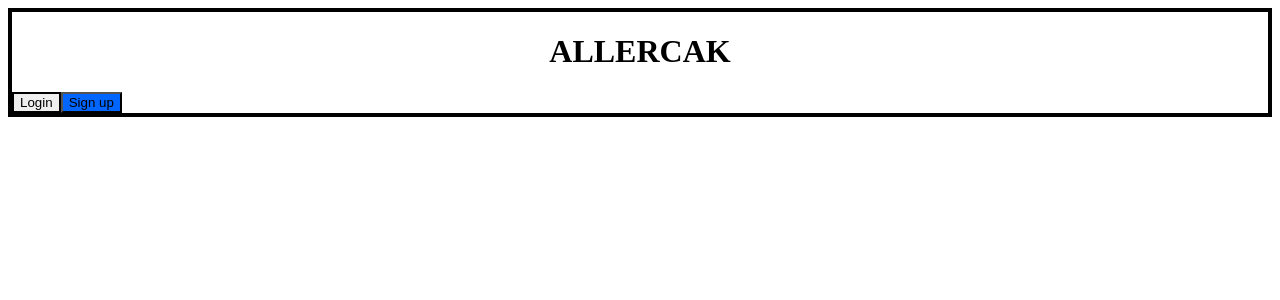
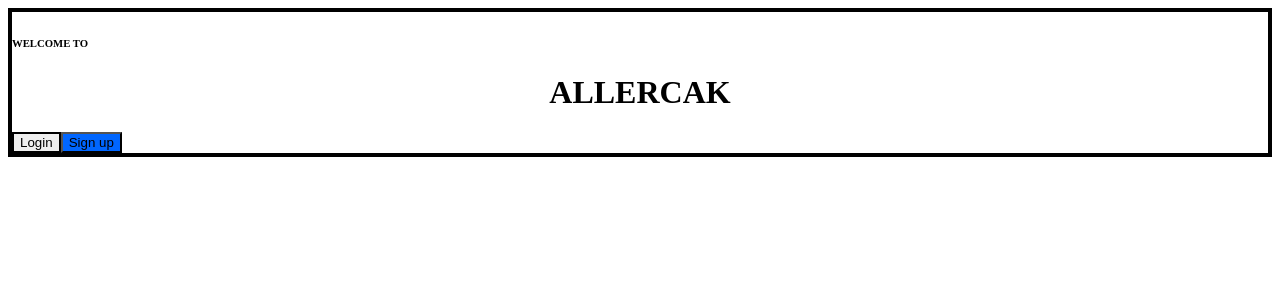
Before and after one commit to Magz-Blip/F_Cut, a React (Vite) app in the folder my-app/: page / in a window 1280 px wide. Shown: the top 300 px of the page. Built offline with nearby package versions, Linux system fonts and the light colour scheme.

Commit message:
Fix malformed className on h6 so Tailwind applies

```diff
--- a/my-app/src/App.tsx
+++ b/my-app/src/App.tsx
@@ -14,10 +14,12 @@ const App: React.FC = () => {
       {/* HERO PAGE */}
       <main id='main' className='flex flex-col-reverse justify-between p-6 md:p-10 border-4 border-black rounded-xl box-border'>
         <div>
+          <h6 className='text-red-500'>WELCOME TO</h6>
           <h1 id='title' className='text-4xl md:text-5xl font-bold leading-tight text-center'>
             ALLERCAK
           </h1>
-          <div className='flex space-x-4'>
+          <div className='flex space-x-4' >
+
             <button id='b1'
               onClick={() => navigate('/login')}
               className='px-6 py-3 rounded-lg text-base font-semibold border-2 border-black bg-white text-black hover:bg-black hover:text-white transition-all'>
```
